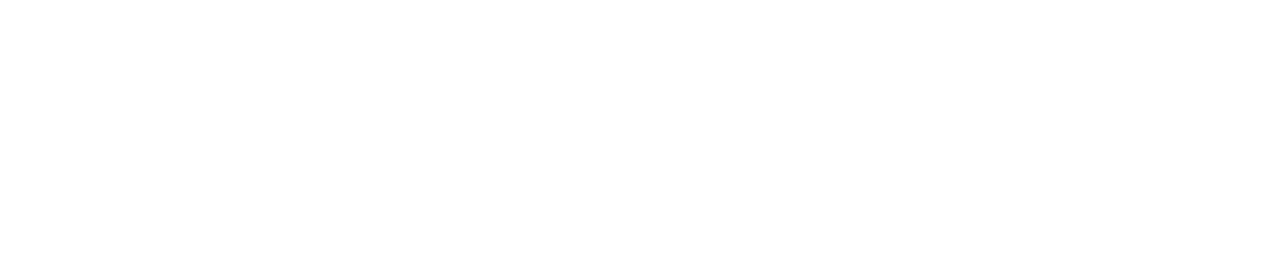
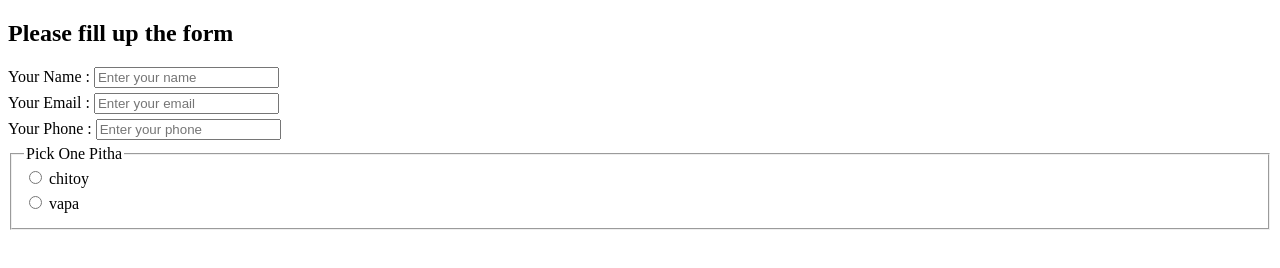
Before and after one commit to monirul-hasan06/form-and-input, a plain HTML site: page index.html in a window 1280 px wide. Drawn offline with Linux system fonts and the light colour scheme.

Commit message:
2nd commit

```diff
--- a/index.html
+++ b/index.html
@@ -4,8 +4,39 @@
     <meta charset="UTF-8">
     <meta name="viewport" content="width=device-width, initial-scale=1.0">
     <title>Document</title>
+    <link rel="stylesheet" href="style/style.css">
 </head>
 <body>
+    <header>
 
+    </header>
+    <main>
+        <section>
+            <h2>Please fill up the form </h2>
+        </section>
+        <form>
+            <label for="">Your Name :
+                <input type="text" name="" placeholder="Enter your name" id="name">
+            </label>
+            <label for="">Your Email :
+                <input type="text" name="" placeholder="Enter your email" id="email">
+            </label>
+            <label for="">Your Phone :
+                <input type="text" name="" placeholder="Enter your phone" id="name">
+            </label>
+            <fieldset>
+                <legend>Pick One Pitha </legend>
+                <label for="chitoy">
+                    <input type="radio" name="Pitha" id="chitoy"> chitoy
+                </label>
+                <label for="vapa">
+                    <input type="radio" name="Pitha" id="vapa"> vapa
+                </label>
+            </fieldset>
+        </form>
+    </main>
+    <footer>
+
+    </footer>
 </body>
 </html>
--- /dev/null
+++ b/style/style.css
@@ -0,0 +1,4 @@
+label{
+    display:block;
+    margin-bottom: 5px;
+}
```
